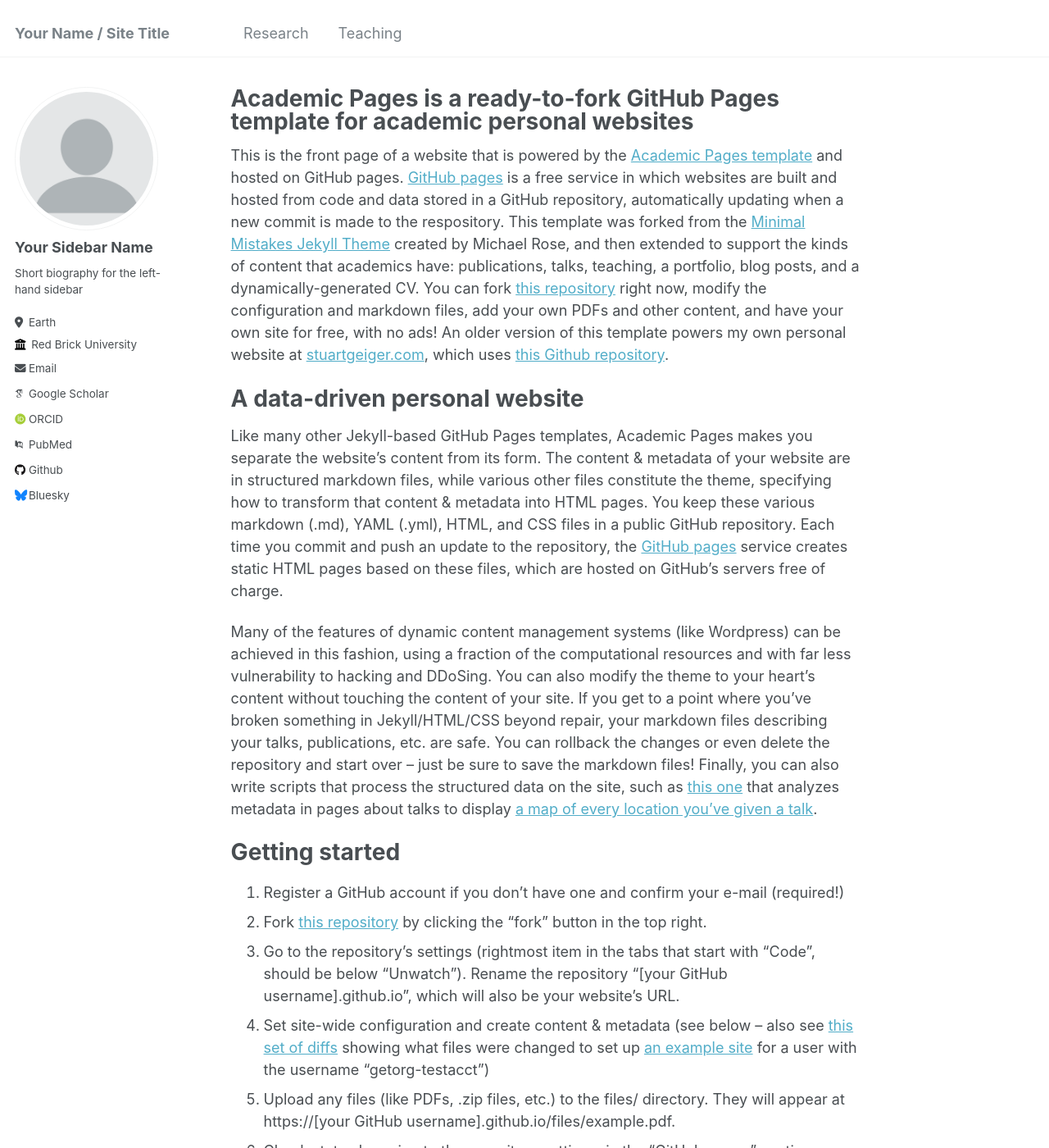
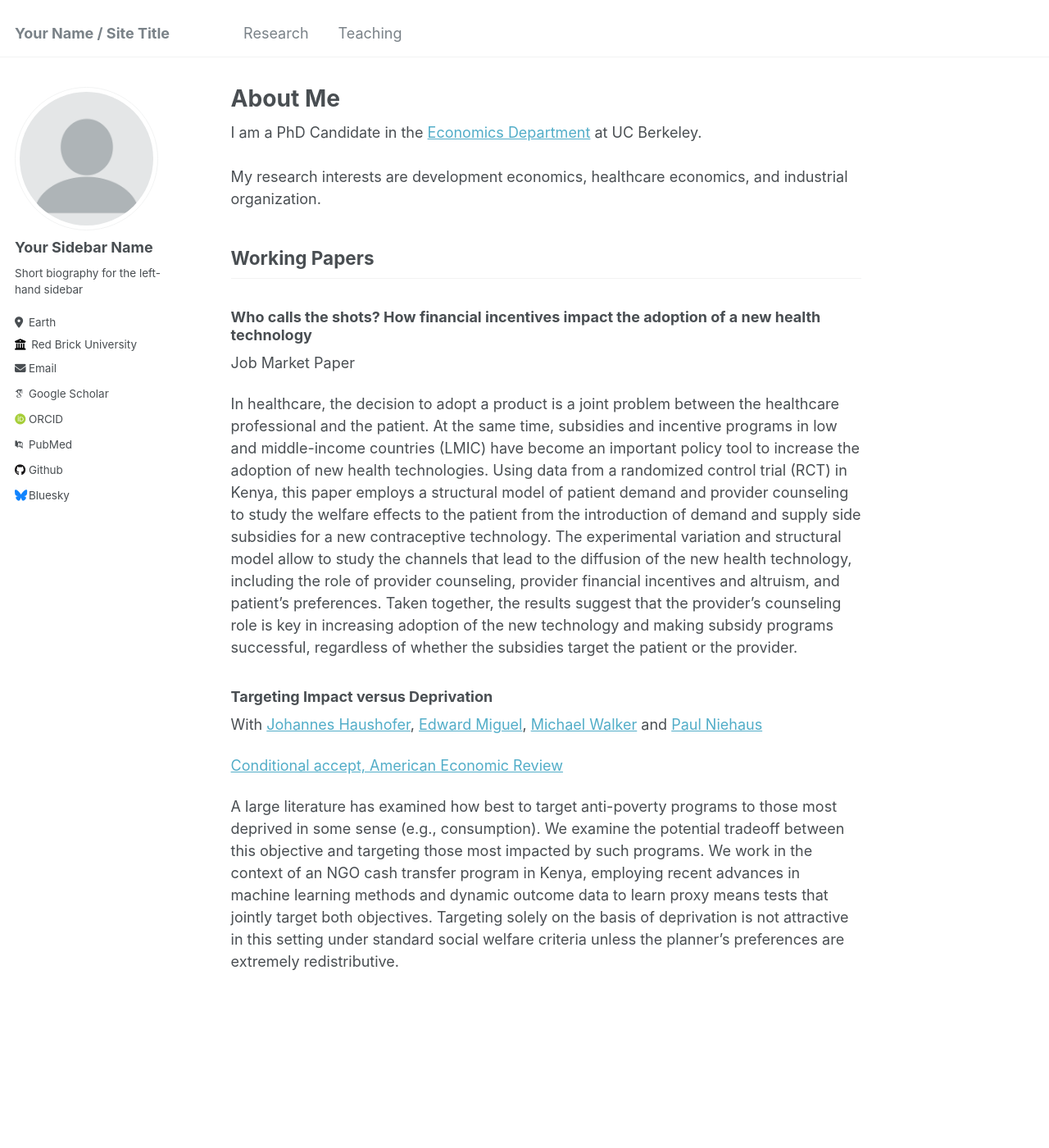
Before and after one commit to paramobrotz/paramobrotz.github.io, a Jekyll site: the page built from _pages/about.md, in a window 1280 px wide and 1400 px high. Shown: the whole window at 82% size. Built offline with Jekyll 4.4.1, drawn with Linux system fonts in a browser that asks for light colours; some web fonts are replaced; some of the changed text lies outside the part shown.

Commit message:
Update about.md

```diff
--- a/_pages/about.md
+++ b/_pages/about.md
@@ -1,49 +1,37 @@
 ---
 permalink: /
-title: "Academic Pages is a ready-to-fork GitHub Pages template for academic personal websites"
+title: "About Me"
+excerpt: "About me"
 author_profile: true
 redirect_from:
   - /about/
   - /about.html
 ---
 
-This is the front page of a website that is powered by the [Academic Pages template](https://github.com/academicpages/academicpages.github.io) and hosted on GitHub pages. [GitHub pages](https://pages.github.com) is a free service in which websites are built and hosted from code and data stored in a GitHub repository, automatically updating when a new commit is made to the respository. This template was forked from the [Minimal Mistakes Jekyll Theme](https://mmistakes.github.io/minimal-mistakes/) created by Michael Rose, and then extended to support the kinds of content that academics have: publications, talks, teaching, a portfolio, blog posts, and a dynamically-generated CV. You can fork [this repository](https://github.com/academicpages/academicpages.github.io) right now, modify the configuration and markdown files, add your own PDFs and other content, and have your own site for free, with no ads! An older version of this template powers my own personal website at [stuartgeiger.com](http://stuartgeiger.com), which uses [this Github repository](https://github.com/staeiou/staeiou.github.io).
+I am a PhD Candidate in the [Economics Department](https://www.econ.berkeley.edu/) at UC Berkeley.
+<br clear="right"/>
+<br> My research interests are development economics, healthcare economics, and industrial organization.
 
-A data-driven personal website
-======
-Like many other Jekyll-based GitHub Pages templates, Academic Pages makes you separate the website's content from its form. The content & metadata of your website are in structured markdown files, while various other files constitute the theme, specifying how to transform that content & metadata into HTML pages. You keep these various markdown (.md), YAML (.yml), HTML, and CSS files in a public GitHub repository. Each time you commit and push an update to the repository, the [GitHub pages](https://pages.github.com/) service creates static HTML pages based on these files, which are hosted on GitHub's servers free of charge.
+## Working Papers
 
-Many of the features of dynamic content management systems (like Wordpress) can be achieved in this fashion, using a fraction of the computational resources and with far less vulnerability to hacking and DDoSing. You can also modify the theme to your heart's content without touching the content of your site. If you get to a point where you've broken something in Jekyll/HTML/CSS beyond repair, your markdown files describing your talks, publications, etc. are safe. You can rollback the changes or even delete the repository and start over -- just be sure to save the markdown files! Finally, you can also write scripts that process the structured data on the site, such as [this one](https://github.com/academicpages/academicpages.github.io/blob/master/talkmap.ipynb) that analyzes metadata in pages about talks to display [a map of every location you've given a talk](https://academicpages.github.io/talkmap.html).
+### Who calls the shots? How financial incentives impact the adoption of a new health technology
+Job Market Paper
 
-Getting started
-======
-1. Register a GitHub account if you don't have one and confirm your e-mail (required!)
-1. Fork [this repository](https://github.com/academicpages/academicpages.github.io) by clicking the "fork" button in the top right.
-1. Go to the repository's settings (rightmost item in the tabs that start with "Code", should be below "Unwatch"). Rename the repository "[your GitHub username].github.io", which will also be your website's URL.
-1. Set site-wide configuration and create content & metadata (see below -- also see [this set of diffs](http://archive.is/3TPas) showing what files were changed to set up [an example site](https://getorg-testacct.github.io) for a user with the username "getorg-testacct")
-1. Upload any files (like PDFs, .zip files, etc.) to the files/ directory. They will appear at https://[your GitHub username].github.io/files/example.pdf.
-1. Check status by going to the repository settings, in the "GitHub pages" section
+In healthcare, the decision to adopt a product is a joint problem between the healthcare professional and the patient. At the same time, subsidies and incentive programs in low and middle-income countries (LMIC) have become an important policy tool to increase the adoption of new health technologies. Using data from a randomized control trial (RCT) in Kenya, this paper employs a structural model of patient demand and provider counseling to study the welfare effects to the patient from the introduction of demand and supply side subsidies for a new contraceptive technology. The experimental variation and structural model allow to study the channels that lead to the diffusion of the new health technology, including the role of provider counseling, provider financial incentives and altruism, and patient’s preferences. Taken together, the results suggest that the provider's counseling role is key in increasing adoption of the new technology and making subsidy programs successful, regardless of whether the subsidies target the patient or the provider.
 
-Site-wide configuration
-------
-The main configuration file for the site is in the base directory in [_config.yml](https://github.com/academicpages/academicpages.github.io/blob/master/_config.yml), which defines the content in the sidebars and other site-wide features. You will need to replace the default variables with ones about yourself and your site's github repository. The configuration file for the top menu is in [_data/navigation.yml](https://github.com/academicpages/academicpages.github.io/blob/master/_data/navigation.yml). For example, if you don't have a portfolio or blog posts, you can remove those items from that navigation.yml file to remove them from the header.
+### Targeting Impact versus Deprivation
+With [Johannes Haushofer](https://haushofer.ne.su.se/), [Edward Miguel](https://emiguel.econ.berkeley.edu/), [Michael Walker](https://www.michaelwwalker.me/) and [Paul Niehaus](https://econweb.ucsd.edu/~pniehaus/)
 
-Create content & metadata
-------
-For site content, there is one markdown file for each type of content, which are stored in directories like _publications, _talks, _posts, _teaching, or _pages. For example, each talk is a markdown file in the [_talks directory](https://github.com/academicpages/academicpages.github.io/tree/master/_talks). At the top of each markdown file is structured data in YAML about the talk, which the theme will parse to do lots of cool stuff. The same structured data about a talk is used to generate the list of talks on the [Talks page](https://academicpages.github.io/talks), each [individual page](https://academicpages.github.io/talks/2012-03-01-talk-1) for specific talks, the talks section for the [CV page](https://academicpages.github.io/cv), and the [map of places you've given a talk](https://academicpages.github.io/talkmap.html) (if you run this [python file](https://github.com/academicpages/academicpages.github.io/blob/master/talkmap.py) or [Jupyter notebook](https://github.com/academicpages/academicpages.github.io/blob/master/talkmap.ipynb), which creates the HTML for the map based on the contents of the _talks directory).
+[Conditional accept, American Economic Review](https://econweb.ucsd.edu/~pniehaus/papers/targeting_impact_deprivation.pdf)
 
-**Markdown generator**
+A large literature has examined how best to target anti-poverty programs to those most deprived in some sense (e.g., consumption). We examine the potential tradeoff between this objective and targeting those most impacted by such programs. We work in the context of an NGO cash transfer program in Kenya, employing recent advances in machine learning methods and dynamic outcome data to learn proxy means tests that jointly target both objectives. Targeting solely on the basis of deprivation is not attractive in this setting under standard social welfare criteria unless the planner’s preferences are extremely redistributive.
 
-I have also created [a set of Jupyter notebooks](https://github.com/academicpages/academicpages.github.io/tree/master/markdown_generator
-) that converts a CSV containing structured data about talks or presentations into individual markdown files that will be properly formatted for the Academic Pages template. The sample CSVs in that directory are the ones I used to create my own personal website at stuartgeiger.com. My usual workflow is that I keep a spreadsheet of my publications and talks, then run the code in these notebooks to generate the markdown files, then commit and push them to the GitHub repository.
 
-How to edit your site's GitHub repository
-------
-Many people use a git client to create files on their local computer and then push them to GitHub's servers. If you are not familiar with git, you can directly edit these configuration and markdown files directly in the github.com interface. Navigate to a file (like [this one](https://github.com/academicpages/academicpages.github.io/blob/master/_talks/2012-03-01-talk-1.md) and click the pencil icon in the top right of the content preview (to the right of the "Raw | Blame | History" buttons). You can delete a file by clicking the trashcan icon to the right of the pencil icon. You can also create new files or upload files by navigating to a directory and clicking the "Create new file" or "Upload files" buttons.
+<!-- ## Other projects
 
-Example: editing a markdown file for a talk
-![Editing a markdown file for a talk](/images/editing-talk.png)
+### Increasing access to contraceptive choice through targeted incentives
+With [Maria Dieci](https://mariadieci.com/) and [Paul Gertler](https://www.paulgertler.com/)
 
-For more info
-------
-More info about configuring Academic Pages can be found in [the guide](https://academicpages.github.io/markdown/). The [guides for the Minimal Mistakes theme](https://mmistakes.github.io/minimal-mistakes/docs/configuration/) (which this theme was forked from) might also be helpful.
+We investigate how targeted subsidies for long-acting injectable contraception and provider incentives impact initial uptake, sustained adoption, pricing and stocking decisions for contraceptive products in local markets, sales, and user health outcomes. Following prior work on the effectiveness of subsidies to promote the adoption of new technologies and experience goods, we aim to test if subsidies lead to sustained adoption of injectable contraception as well as to study possible mechanisms for continued usage (or lack of) such as learning, price anchoring, and information effects. We propose a market-level cluster randomized controlled trial in 140 pharmacies in Kenya to answer these questions. Patient subsidies and pharmacist incentives will be cross-randomized and compared against the status quo to evaluate their effectiveness in promoting sustained adoption.
+
+AEA RCT Registry [9020](https://www.socialscienceregistry.org/trials/9020) -->
```
